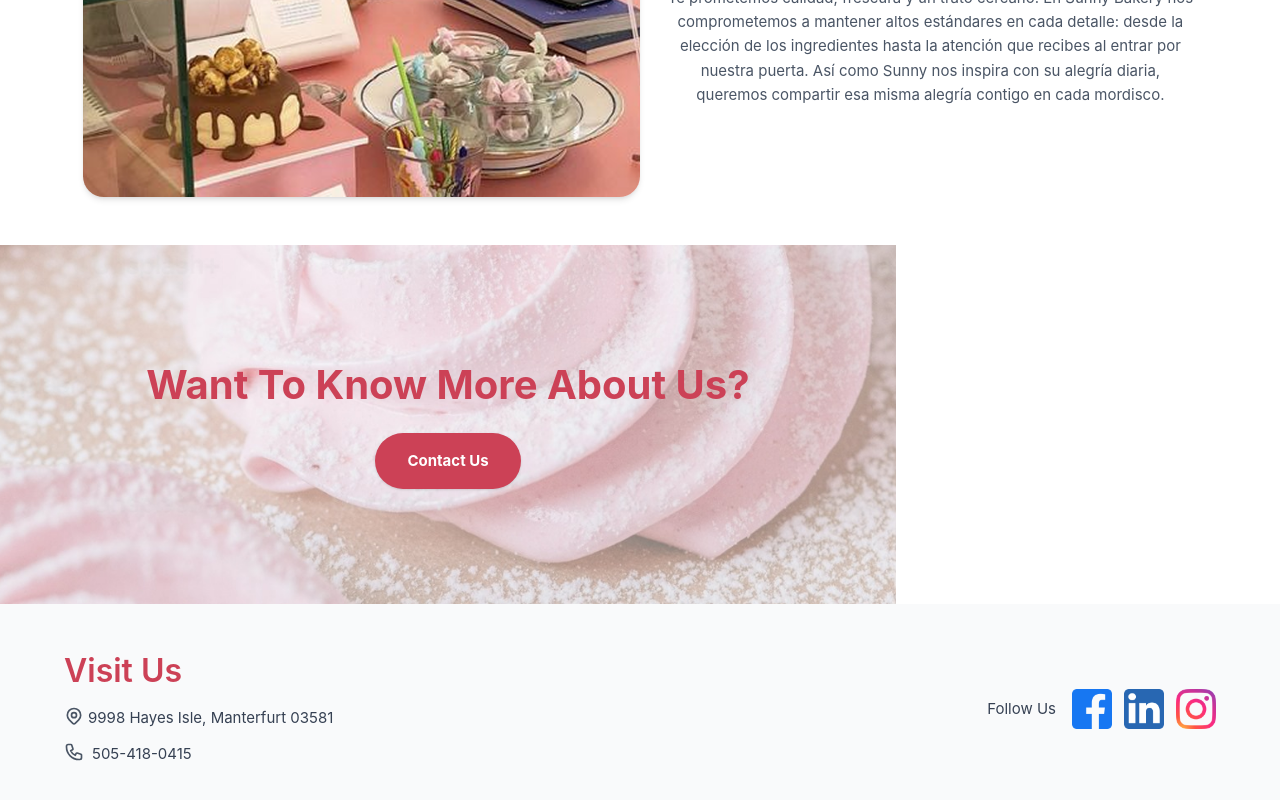
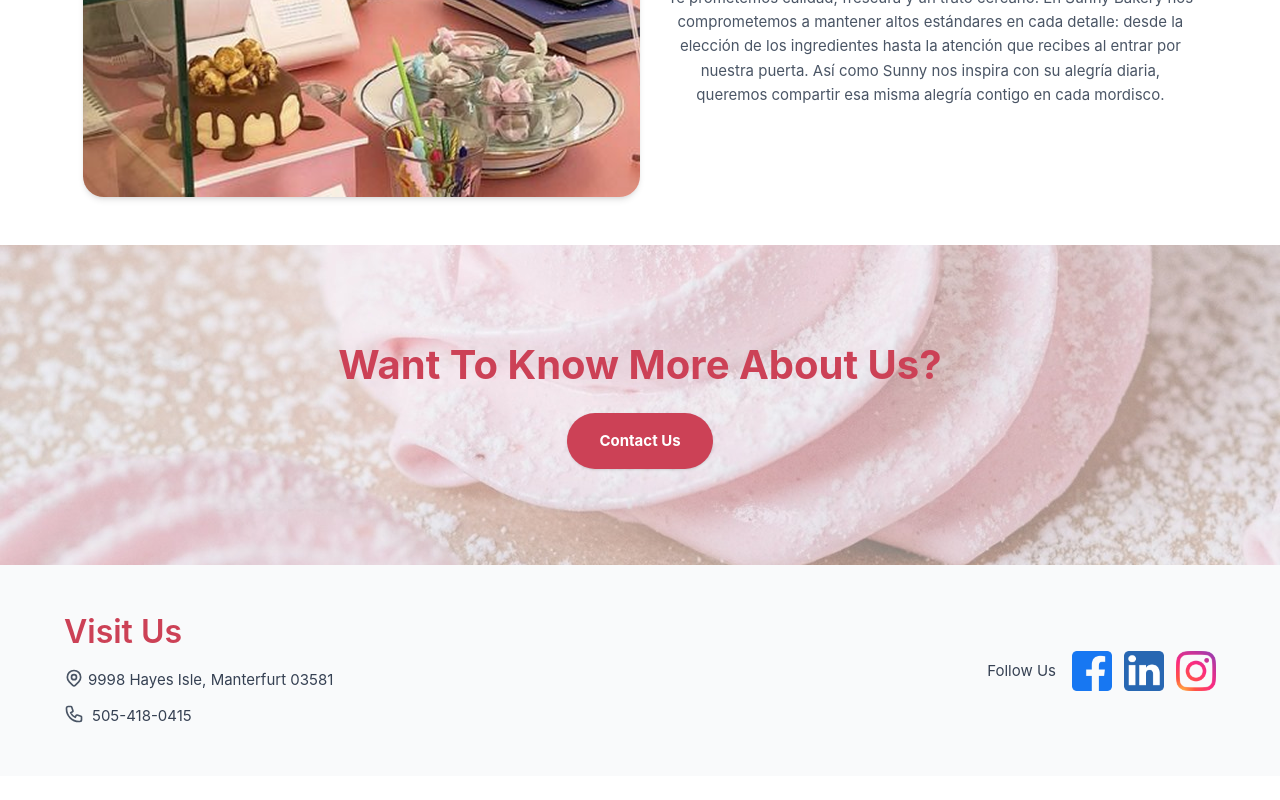
Before and after one commit to PaolaArtola/Bakery, a Vue app: page /about in a window 1280 px wide. Shown: the part 1589-2389 px from the top of the page. After the commit the page ends 2365 px from the top, so only its background shows below. Built offline with nearby package versions, Linux system fonts and the light colour scheme.

Commit message:
fix resizable image

```diff
--- a/src/views/AboutView.vue
+++ b/src/views/AboutView.vue
@@ -64,11 +64,11 @@ const cakeImages = [
       </div>
     </div>
   </div>
-  <div class="relative w-full max-w-4xl mx-auto">
+  <div class="relative w-full h-[20rem] overflow-hidden">
     <!-- Image -->
     <img
       src="@/assets/about/buttom.jpeg"
-      class="w-full aspect-[5/2] object-cover"
+      class="w-full h-full object-cover"
       alt="Promotional image or banner"
       loading="lazy"
     />
@@ -77,7 +77,7 @@ const cakeImages = [
     <div
       class="absolute inset-0 flex flex-col items-center justify-center text-white text-center px-4 gap-6"
     >
-      <h2 class="text-2xl md:text-3xl font-semibold mb-4">Want To Know More About Us?</h2>
+      <h2 class="text-2xl md:text-3xl font-semibold">Want To Know More About Us?</h2>
       <button
         class="base-button text-white px-8 py-4 rounded-full shadow"
         style="font-weight: 700 !important"
```
